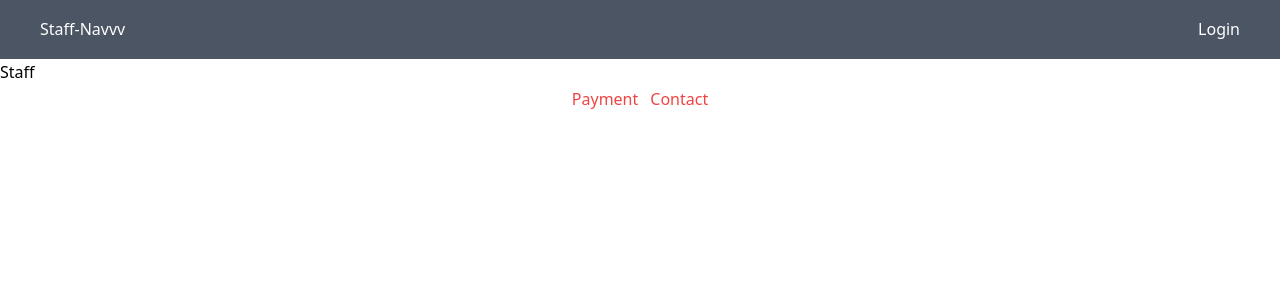
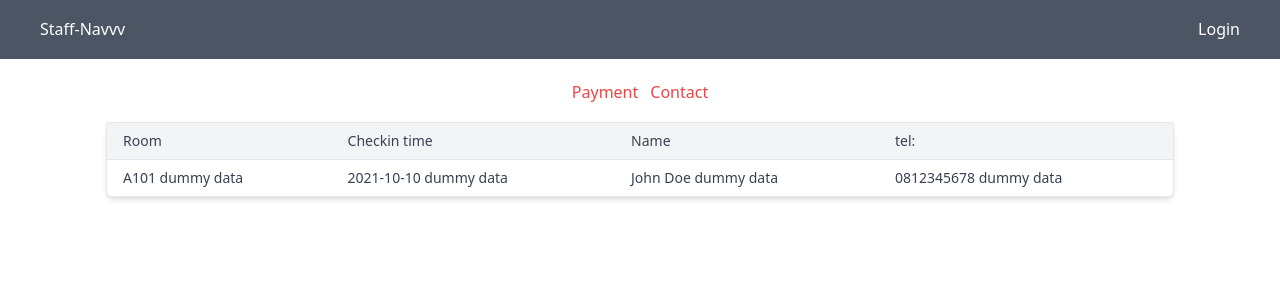
Before and after one commit to TeeThanakit/mariana-hotel, a Next.js app in the folder frontend/: page /employee/staff in a window 1280 px wide. Shown: the top 300 px of the page. Built offline with nearby package versions, Linux system fonts and the light colour scheme; no server answers.

Commit message:
feat: show booking info with dummy data

```diff
--- a/frontend/app/employee/staff/page.js
+++ b/frontend/app/employee/staff/page.js
@@ -1,10 +1,64 @@
 import { RoleStaffNav } from "@/components/staff-role-nav";
 
-export default function Staff() {
+async function getBookedRoom() {
+  try {
+    const response = await fetch("http://localhost:5001/api/paymentview", {
+      next: {
+        revalidate: 1,
+      },
+    });
+    const jsonData = await response.json();
+    if (response.ok) {
+      return jsonData;
+    } else {
+      throw new Error("Failed to fetch data: " + jsonData.message);
+    }
+  } catch (error) {
+    console.error("Error:", error);
+    alert("Error fetching data: " + error.message);
+  }
+}
+
+export default async function Staff() {
+  // const data = await getBookedRoom();
+  const data = [
+    {
+      _id: "1",
+      room: "A101 dummy data",
+      check_in_date: "2021-10-10 dummy data",
+      Name: "John Doe dummy data",
+      Tel: "0812345678 dummy data",
+    },
+  ];
+  const style = "py-2 px-4 text-left text-sm font-medium text-gray-700";
+  const style1 = "py-2 px-4 text-sm text-gray-700";
   return (
     <div>
-      Staff
-      <RoleStaffNav />
+      <div className="mt-5">
+        <RoleStaffNav />
+      </div>
+      <div className="container mx-auto p-4">
+        <table className="min-w-full bg-white border border-gray-200 rounded-lg shadow-md">
+          <thead className="bg-gray-100 border-b border-gray-200">
+            <tr>
+              <th className={style}>Room</th>
+              <th className={style}>Checkin time</th>
+              <th className={style}>Name</th>
+              <th className={style}>tel:</th>
+            </tr>
+          </thead>
+          <tbody>
+            {data.map((data) => (
+              <tr key={data._id} className="border-b border-gray-200">
+                <td className={style1}>{data.room}</td>
+                <td className={style1}>{data.check_in_date}</td>
+                <td className={style1}>{data.Name}</td>
+                <td className={style1}>{data.Tel}</td>
+              </tr>
+            ))}
+          </tbody>
+        </table>
+      </div>
     </div>
   );
 }
```
